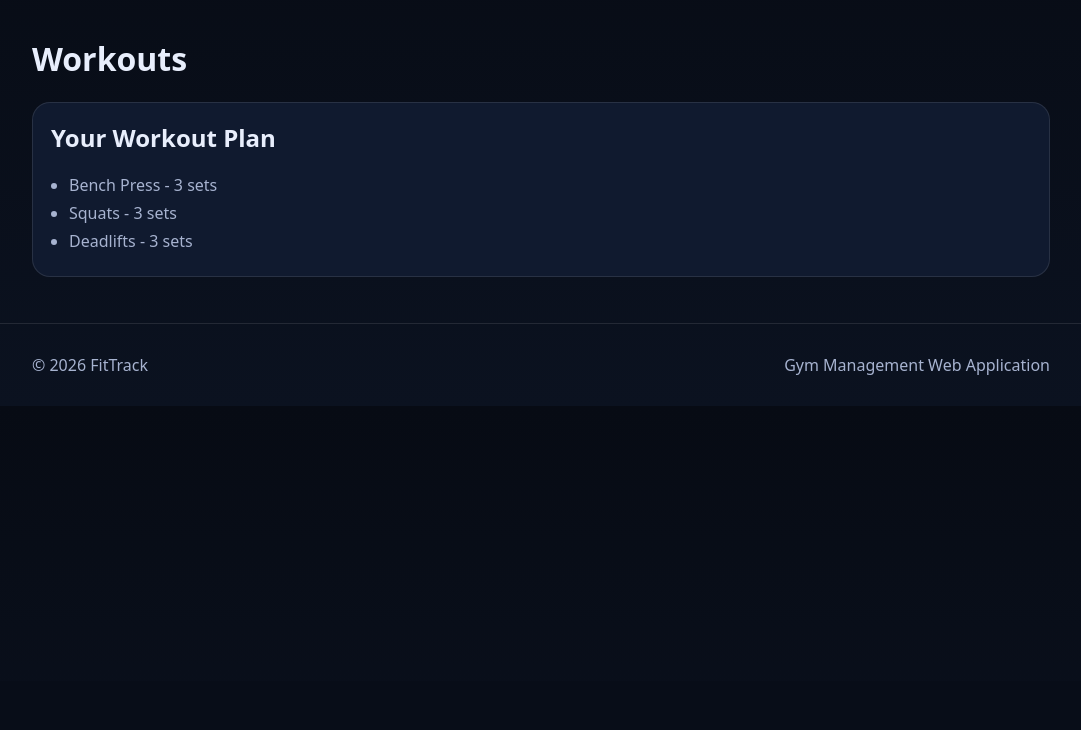
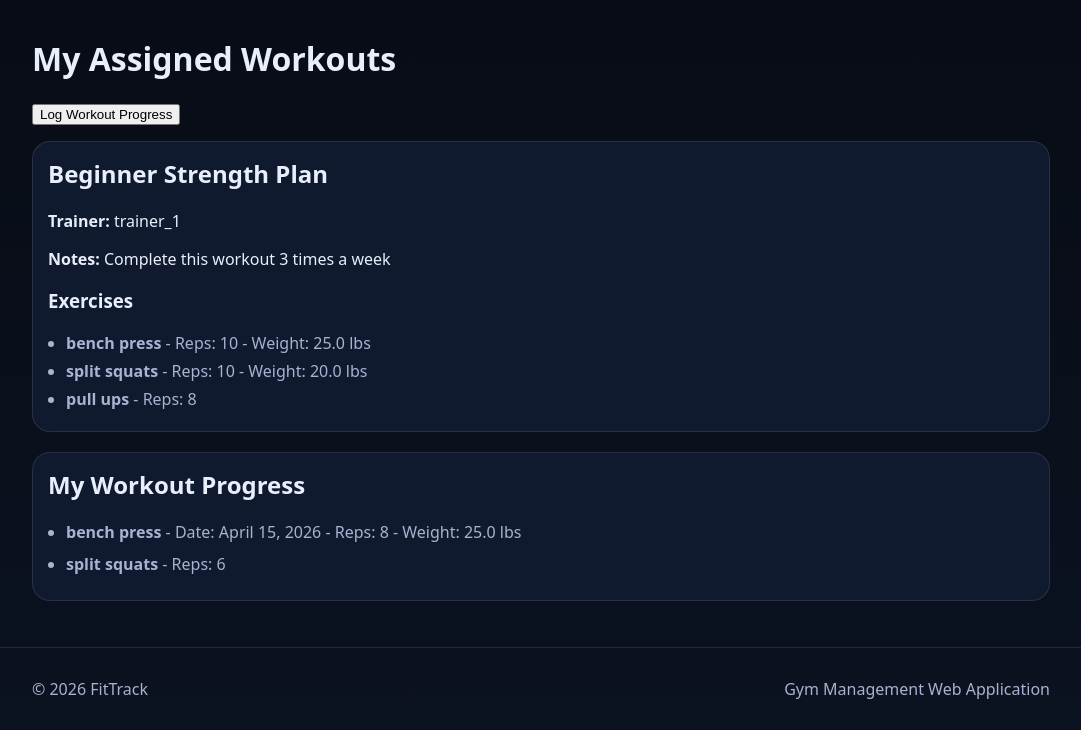
Before and after one commit to jtseib/Web-App-Development---Group-6, a Django app: page /workouts/ in a window 1280 px wide. Shown: the part 119-849 px from the top of the page, without its empty margins (99-1180 px from the left). Before the commit the page ends 494 px from the top, so only its background shows below. Run offline with Django 5.2, Linux system fonts and the light colour scheme; a user stored in the database is signed in; data comes from the database, SQL or seed files in the repository; both versions use the stored data as it was after the commit.

Commit message:
Added workout tracking and profile management features
- Implemented workout logging (reps, weight, duration, date)
- Displayed workout progress history for clients
- Created form and view for logging workout progress
- Added profile editing functionality (name and email)
- Implemented success message after profile update
- Improved UI with toggle form for profile updates

```diff
--- a/JanGym/templates/workouts.html
+++ b/JanGym/templates/workouts.html
@@ -3,14 +3,78 @@
 {% block title %}Workouts{% endblock %}
 
 {% block content %}
-<h1>Workouts</h1>
+<h1>My Assigned Workouts</h1>
 
-<div class="card">
-    <h2>Your Workout Plan</h2>
-    <ul>
-        <li>Bench Press - 3 sets</li>
-        <li>Squats - 3 sets</li>
-        <li>Deadlifts - 3 sets</li>
-    </ul>
+<p>
+    <a href="{% url 'log_workout_progress' %}">
+        <button type="button">Log Workout Progress</button>
+    </a>
+</p>
+
+{% if workout_plans %}
+    {% for plan in workout_plans %}
+        <div class="card" style="margin-bottom: 20px; padding: 15px;">
+            <h2>{{ plan.title }}</h2>
+            <p><strong>Trainer:</strong> {{ plan.trainer.username }}</p>
+
+            {% if plan.notes %}
+                <p><strong>Notes:</strong> {{ plan.notes }}</p>
+            {% endif %}
+
+            <h3>Exercises</h3>
+            {% if plan.exercise_set.all %}
+                <ul>
+                    {% for exercise in plan.exercise_set.all %}
+                        <li>
+                            <strong>{{ exercise.name }}</strong>
+                            {% if exercise.reps %}
+                                - Reps: {{ exercise.reps }}
+                            {% endif %}
+                            {% if exercise.weight %}
+                                - Weight: {{ exercise.weight }} lbs
+                            {% endif %}
+                            {% if exercise.duration %}
+                                - Duration: {{ exercise.duration }} min
+                            {% endif %}
+                        </li>
+                    {% endfor %}
+                </ul>
+            {% else %}
+                <p>No exercises have been added to this workout plan yet.</p>
+            {% endif %}
+        </div>
+    {% endfor %}
+{% else %}
+    <div class="card" style="padding: 15px; margin-bottom: 20px;">
+        <p>You do not have any assigned workout plans yet.</p>
+    </div>
+{% endif %}
+
+<div class="card" style="padding: 15px; margin-top: 20px;">
+    <h2>My Workout Progress</h2>
+
+    {% if workout_logs %}
+        <ul>
+            {% for log in workout_logs %}
+                <li style="margin-bottom: 10px;">
+                    <strong>{{ log.exercise.name }}</strong>
+                    {% if log.date %}
+                        - Date: {{ log.date }}
+                    {% endif %}
+                    {% if log.reps %}
+                        - Reps: {{ log.reps }}
+                    {% endif %}
+                    {% if log.weight %}
+                        - Weight: {{ log.weight }} lbs
+                    {% endif %}
+                    {% if log.duration %}
+                        - Duration: {{ log.duration }} min
+                    {% endif %}
+                </li>
+            {% endfor %}
+        </ul>
+    {% else %}
+        <p>No workout progress has been logged yet.</p>
+    {% endif %}
 </div>
 {% endblock %}
--- a/JanGym/urls.py
+++ b/JanGym/urls.py
@@ -13,4 +13,5 @@ urlpatterns = [
     path('hours/update/<int:pk>/', views.UpdateHours.as_view(), name='update_hours'),
     path('calendar/', views.MonthlyCalendarView.as_view(), name='calendar_month'),
     path('hours/create/<int:year>/<int:month>/<int:day>/',views.CreateHours.as_view(),name='create_hours'),
+path('log-workout-progress/', views.log_workout_progress, name='log_workout_progress'),
 ]
--- a/JanGym/views.py
+++ b/JanGym/views.py
@@ -1,14 +1,15 @@
 import calendar
 from datetime import date, time
+from django.contrib import messages
 
 from django.views import View
-from django.shortcuts import render
+from django.shortcuts import render, redirect
 from django.contrib.auth.decorators import login_required
 from django.urls import reverse_lazy, reverse
 from django.views.generic import ListView, CreateView, UpdateView, DetailView
 
-from .forms import GymHoursForm
-from JanGym.models import GymHours
+from .forms import GymHoursForm, WorkoutLogForm, ClientProfileForm
+from JanGym.models import GymHours, WorkoutPlan, Exercise, WorkoutLog
 
 
 def index(request):
@@ -22,13 +23,44 @@ def trainers(request):
 
 @login_required
 def workouts(request):
-    return render(request, 'workouts.html')
+    workout_plans = WorkoutPlan.objects.filter(member=request.user).prefetch_related('exercise_set')
+    workout_logs = WorkoutLog.objects.filter(member=request.user).select_related('exercise').order_by('-date')
 
+    context = {
+        'workout_plans': workout_plans,
+        'workout_logs': workout_logs,
+    }
+    return render(request, 'workouts.html', context)
+@login_required
+def log_workout_progress(request):
+    assigned_exercises = Exercise.objects.filter(plan__member=request.user)
 
+    if request.method == 'POST':
+        form = WorkoutLogForm(request.POST)
+        form.fields['exercise'].queryset = assigned_exercises
+
+        if form.is_valid():
+            workout_log = form.save(commit=False)
+            workout_log.member = request.user
+            workout_log.save()
+            return redirect('workouts')
+    else:
+        form = WorkoutLogForm()
+        form.fields['exercise'].queryset = assigned_exercises
+
+    return render(request, 'log_workout_progress.html', {'form': form})
 @login_required
 def client_profile(request):
-    return render(request, 'client_profile.html')
+    if request.method == 'POST':
+        form = ClientProfileForm(request.POST, instance=request.user)
+        if form.is_valid():
+            form.save()
+            messages.success(request, "Information saved successfully!")
+            return redirect('client_profile')
+    else:
+        form = ClientProfileForm(instance=request.user)
 
+    return render(request, 'client_profile.html', {'form': form})
 
 def dashboard(request):
     return render(request, "dashboard.html")
```
Also changed, not shown: JanGym/forms.py (+18 -1 lines), JanGym/templates/client_profile.html (+43 -10 lines), JanGym/templates/log_workout_progress.html (added, +15 -0 lines), db.sqlite3.
